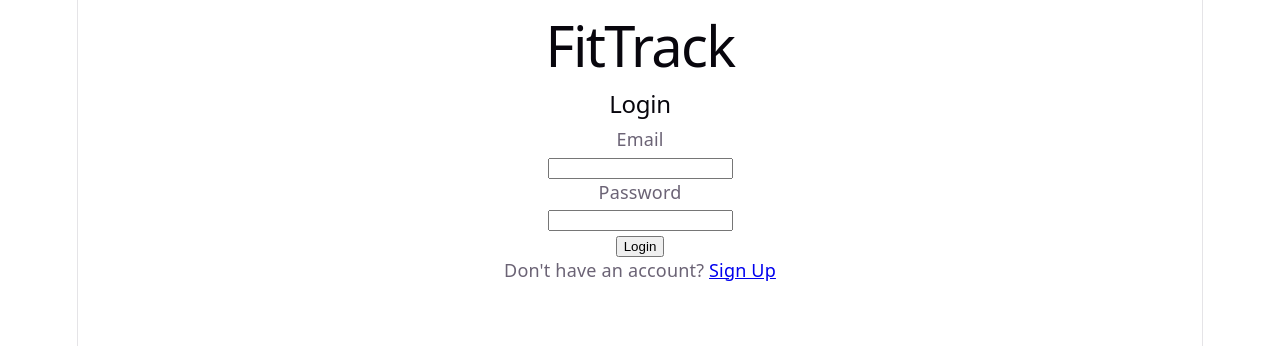
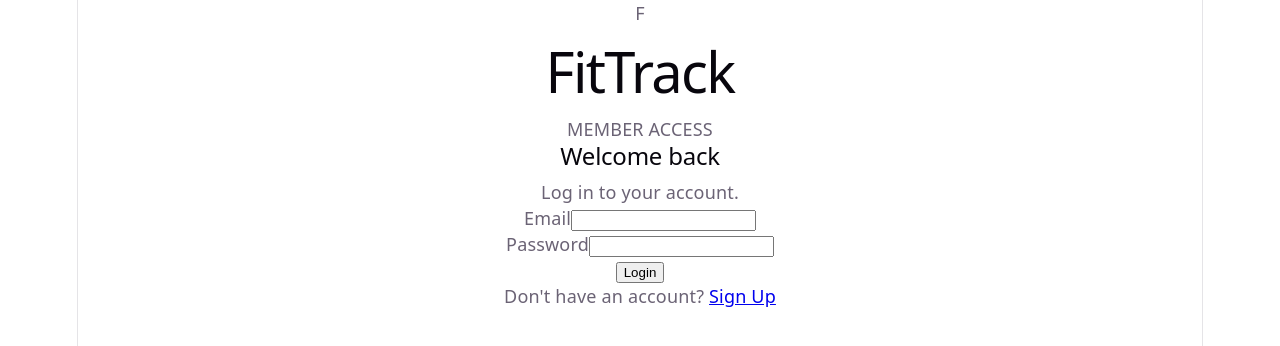
Before and after one commit to HakimM43/fittrack-frontend, a React (Vite) app: page /login in a window 1280 px wide. Shown: the top 346 px of the page. Built offline with nearby package versions, Linux system fonts and the light colour scheme.

Commit message:
style login page

```diff
--- a/src/pages/LoginPage.tsx
+++ b/src/pages/LoginPage.tsx
@@ -41,14 +41,24 @@ function LoginPage() {
   };
 
   return (
-    <div>
+    <main className="auth-page">
+      <section className="auth-panel">
+        <div className="auth-brand">
+          <span className="auth-brand-mark" aria-hidden="true">
+            F
+          </span>
           <h1>FitTrack</h1>
-      <h2>Login</h2>
+        </div>
 
-      <form onSubmit={handleSubmit}>
-        <div>
+        <header className="auth-heading">
+          <p className="auth-eyebrow">MEMBER ACCESS</p>
+          <h2>Welcome back</h2>
+          <p className="auth-description">Log in to your account.</p>
+        </header>
+
+        <form className="auth-form" onSubmit={handleSubmit}>
+          <div className="auth-field">
             <label>Email</label>
-          <br />
             <input
               type="email"
               value={email}
@@ -57,9 +67,8 @@ function LoginPage() {
             />
           </div>
 
-        <div>
+          <div className="auth-field">
             <label>Password</label>
-          <br />
             <input
               type="password"
               value={password}
@@ -68,15 +77,18 @@ function LoginPage() {
             />
           </div>
 
-        {error && <p>{error}</p>}
+          {error && <p className="auth-error">{error}</p>}
 
-        <button type="submit">Login</button>
+          <button className="auth-submit" type="submit">
+            Login
+          </button>
         </form>
 
-      <p>
+        <p className="auth-switch">
           Don't have an account? <Link to="/signup">Sign Up</Link>
         </p>
-    </div>
+      </section>
+    </main>
   );
 }
 
```
Lines whose indentation alone changed are shown as unchanged.
